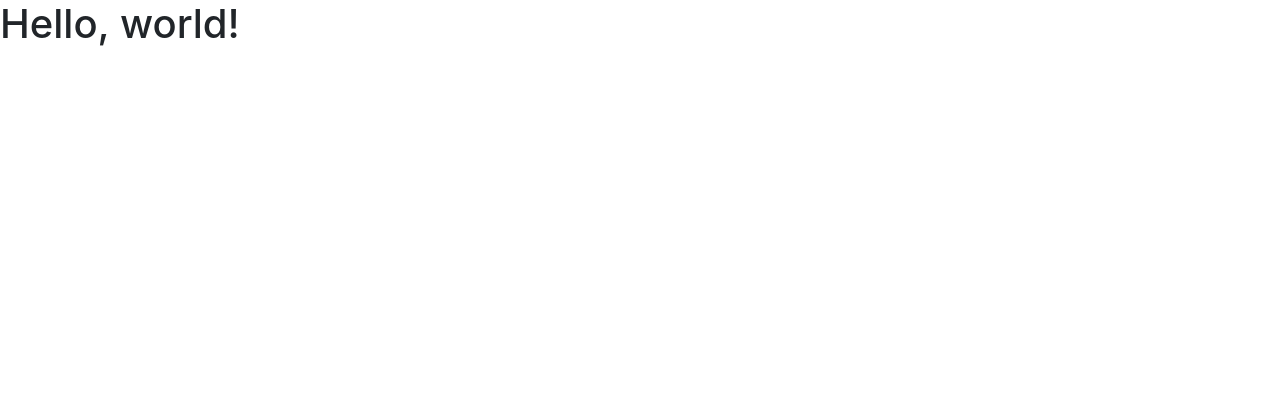
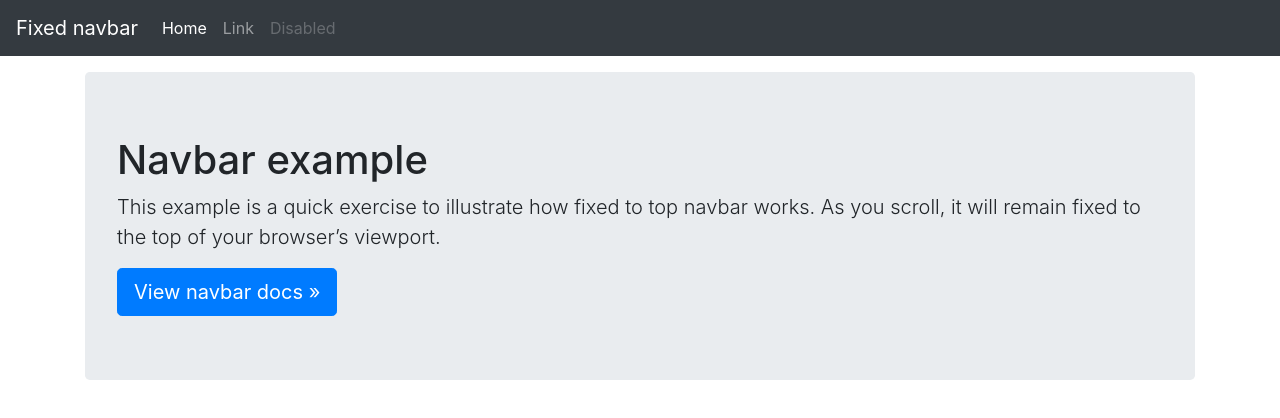
Before and after one commit to PeiruWang/peiruwang.github.io, a plain HTML site: page index.html in a window 1280 px wide. Drawn offline with nearby package versions, Linux system fonts and the light colour scheme.

```diff
--- a/index.html
+++ b/index.html
@@ -4,7 +4,8 @@
     <meta charset="utf-8">
     <meta name="viewport" content="initial-scale=1, minimum-scale=1, width=device-width">
 
-    <title>Pei-Ru Wang</title>
+    <title>Pei-Ru(Audrey) Wang Personal website</title>
+    <meta name="author" content="Wang, Pei-Ru">
     <meta name="description" content="This is Pei-Ru Wang Personal Page.">
 
     <!-- Bootstrap CSS -->
@@ -31,7 +32,35 @@
     <link rel="canonical" href="https://peiruwang.github.io/">
 </head>
 <body>
-    <h1>Hello, world!</h1>
+    <!-- Nav Bar -->
+    <nav class="navbar navbar-expand-md navbar-dark fixed-top bg-dark">
+        <a class="navbar-brand" href="#">Fixed navbar</a>
+        <button class="navbar-toggler" type="button" data-toggle="collapse" data-target="#navbarCollapse" aria-controls="navbarCollapse" aria-expanded="false" aria-label="Toggle navigation">
+            <span class="navbar-toggler-icon"></span>
+        </button>
+        <div class="collapse navbar-collapse" id="navbarCollapse">
+            <ul class="navbar-nav mr-auto">
+                <li class="nav-item active">
+                    <a class="nav-link" href="#">Home <span class="sr-only">(current)</span></a>
+                </li>
+                <li class="nav-item">
+                    <a class="nav-link" href="#">Link</a>
+                </li>
+                <li class="nav-item">
+                    <a class="nav-link disabled" href="#" tabindex="-1" aria-disabled="true">Disabled</a>
+                </li>
+            </ul>
+        </div>
+      </nav>
+
+    <!-- Container -->
+    <main role="main" class="container">
+        <div class="jumbotron">
+            <h1>Navbar example</h1>
+            <p class="lead">This example is a quick exercise to illustrate how fixed to top navbar works. As you scroll, it will remain fixed to the top of your browser’s viewport.</p>
+            <a class="btn btn-lg btn-primary" href="/docs/4.4/components/navbar/" role="button">View navbar docs &raquo;</a>
+        </div>
+    </main>
 
     <!-- jQuery first, then Popper.js, then Bootstrap JS -->
     <script src="https://code.jquery.com/jquery-3.4.1.slim.min.js" integrity="sha384-J6qa4849blE2+poT4WnyKhv5vZF5SrPo0iEjwBvKU7imGFAV0wwj1yYfoRSJoZ+n" crossorigin="anonymous"></script>
--- a/mainStyle.css
+++ b/mainStyle.css
@@ -0,0 +1,5 @@
+/* Show it is fixed to the top */
+body {
+    min-height: 75rem;
+    padding-top: 4.5rem;
+  }
```
Also changed, not shown: 1 other file.
